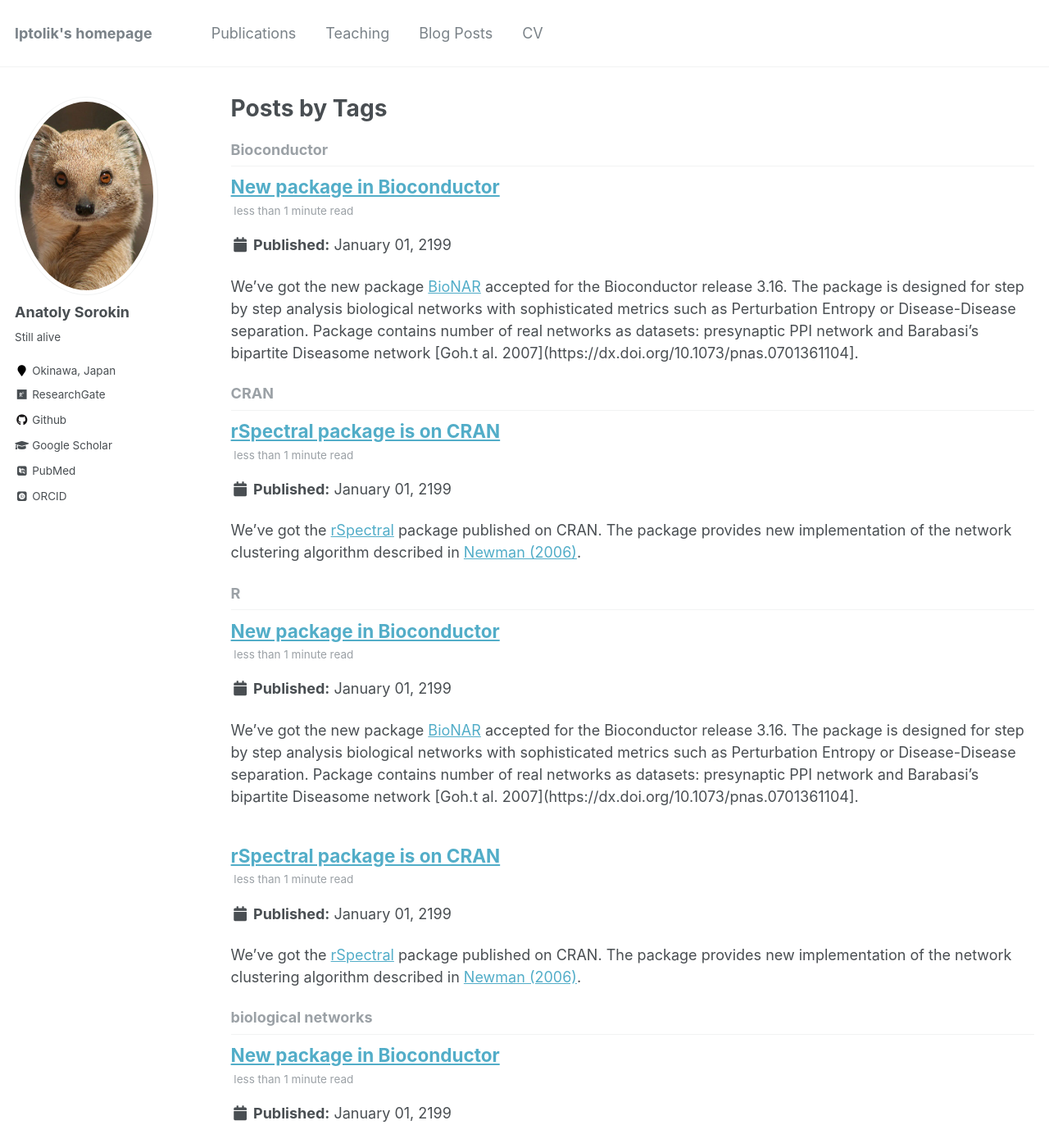
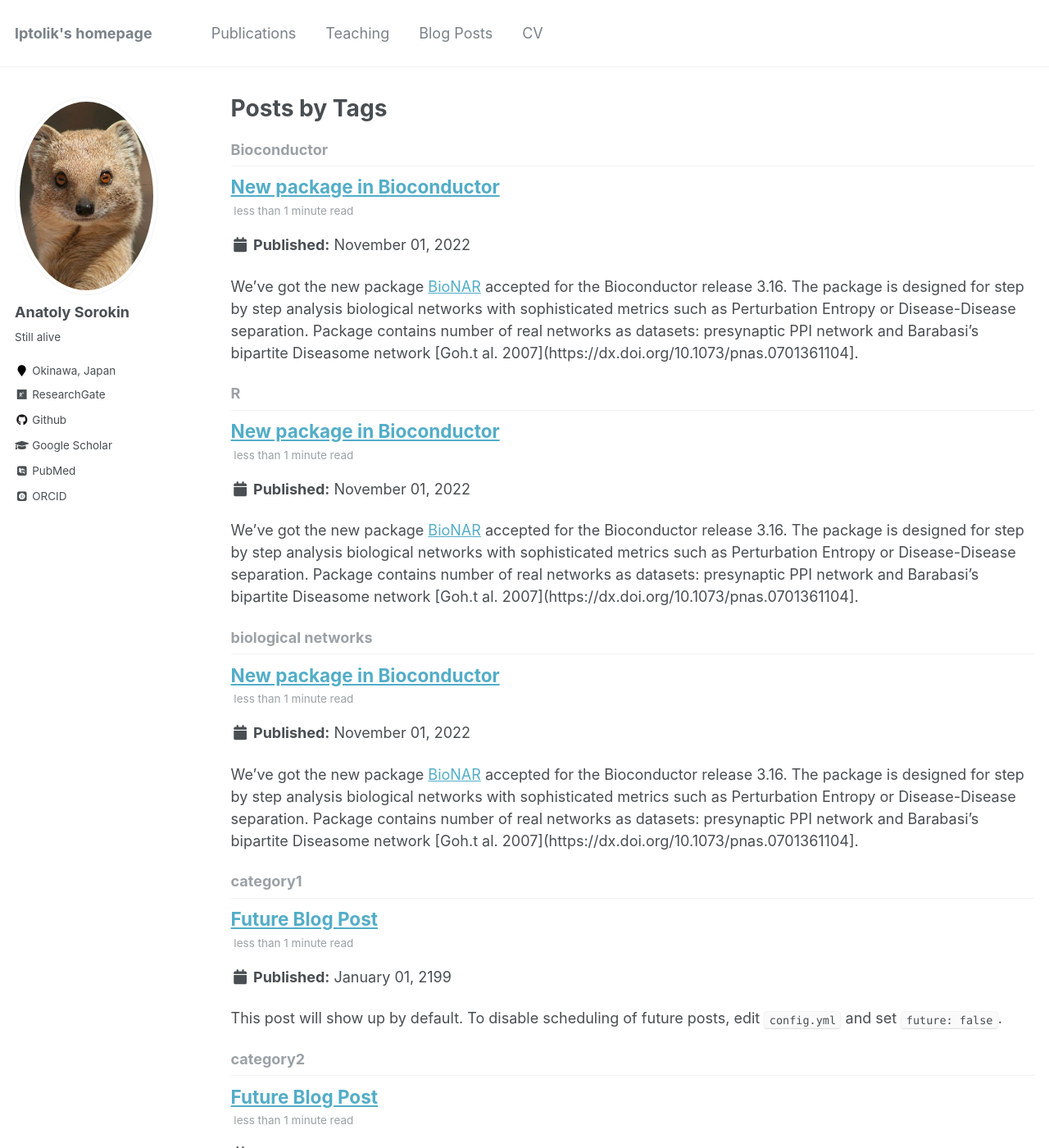
Before and after one commit to lptolik/lptolik.github.io, a Jekyll site: the page built from _pages/tag-archive.html, in a window 1280 px wide and 1400 px high. Shown: the whole window at 82% size. Built offline with Jekyll 4.4.1, drawn with Linux system fonts in a browser that asks for light colours; some web fonts are replaced; a file with an impossible date is left out; some of the changed text lies outside the part shown.

Commit message:
fix dates

```diff
--- a/_posts/2022-08-25-cran-post.md
+++ b/_posts/2022-08-25-cran-post.md
@@ -1,6 +1,6 @@
 ---
 title: 'rSpectral package is on CRAN'
-date: 2199-01-01
+date: 2022-08-025
 permalink: /posts/2022/08/blog-post-1/
 tags:
   - CRAN
--- a/_posts/2022-11-01-bioconductor-post.md
+++ b/_posts/2022-11-01-bioconductor-post.md
@@ -1,6 +1,6 @@
 ---
 title: 'New package in Bioconductor'
-date: 2199-01-01
+date: 2022-11-01
 permalink: /posts/2022/11/blog-post-1/
 tags:
   - Bioconductor
```
